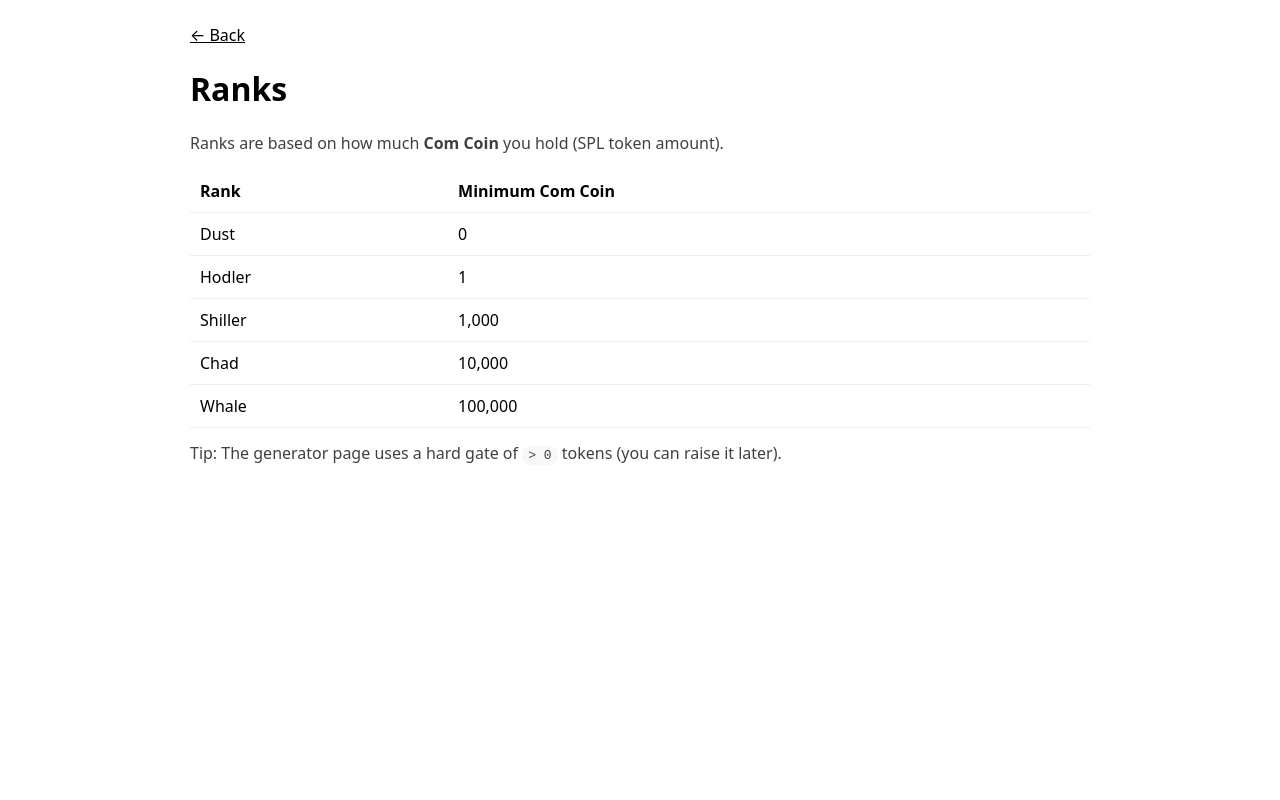
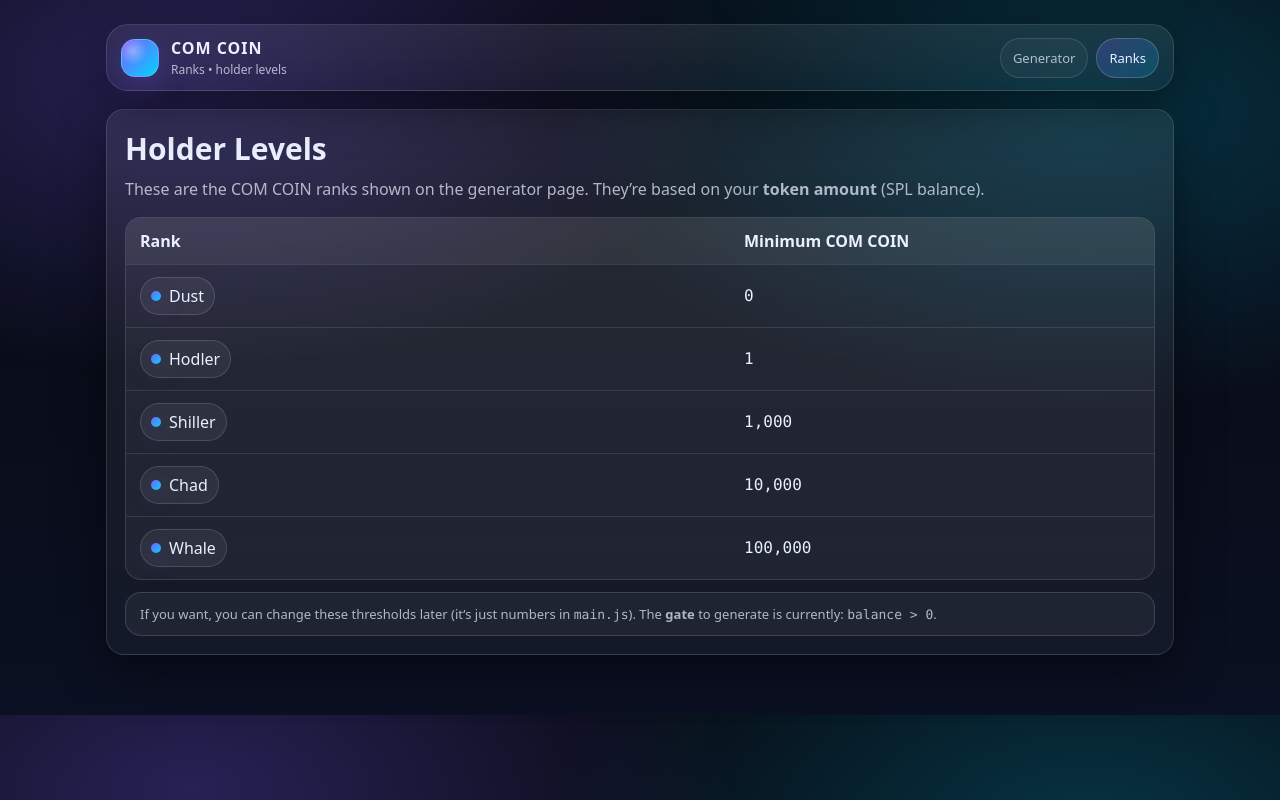
Before and after one commit to edlakin04/slotstest, a website: page rank.html in a window 1280 px wide. Drawn offline with Linux system fonts and the light colour scheme.

Commit message:
Update rank.html

```diff
--- a/rank.html
+++ b/rank.html
@@ -3,36 +3,183 @@
 <head>
   <meta charset="utf-8" />
   <meta name="viewport" content="width=device-width, initial-scale=1" />
-  <title>Com Coin — Ranks</title>
+  <title>COM COIN — Ranks</title>
+  <meta name="description" content="COM COIN ranks and holder levels." />
   <style>
-    body { font-family: system-ui, -apple-system, Segoe UI, Roboto, Arial; max-width: 900px; margin: 24px auto; padding: 0 16px; }
-    table { width: 100%; border-collapse: collapse; margin-top: 14px; }
-    th, td { text-align: left; padding: 10px; border-bottom: 1px solid #eee; }
-    .muted { opacity: 0.75; }
-    a { color: inherit; }
-    code { background: #f6f6f6; padding: 2px 6px; border-radius: 8px; }
+    :root{
+      --bg0:#070A12;
+      --bg1:#0B1022;
+      --card: rgba(255,255,255,.06);
+      --border: rgba(255,255,255,.12);
+      --text:#EAF0FF;
+      --muted: rgba(234,240,255,.72);
+      --accent:#7C5CFF;
+      --accent2:#00D4FF;
+      --shadow: 0 14px 50px rgba(0,0,0,.45);
+      --radius: 18px;
+    }
+    *{ box-sizing:border-box; }
+    body{
+      margin:0;
+      font-family: ui-sans-serif, system-ui, -apple-system, Segoe UI, Roboto, Arial;
+      color:var(--text);
+      background:
+        radial-gradient(900px 500px at 15% 10%, rgba(124,92,255,.28), transparent 60%),
+        radial-gradient(900px 500px at 85% 15%, rgba(0,212,255,.20), transparent 60%),
+        linear-gradient(180deg, var(--bg0), var(--bg1));
+    }
+    a{ color:inherit; text-decoration:none; }
+    .wrap{ max-width:1100px; margin:0 auto; padding:24px 16px 60px; }
+    .topbar{
+      display:flex; align-items:center; justify-content:space-between; gap:12px;
+      padding:12px 14px;
+      border:1px solid var(--border);
+      background: linear-gradient(180deg, rgba(255,255,255,.08), rgba(255,255,255,.04));
+      border-radius: 22px;
+      box-shadow: var(--shadow);
+      position: sticky; top: 12px; backdrop-filter: blur(14px);
+      z-index: 50;
+    }
+    .brand{ display:flex; align-items:center; gap:12px; }
+    .logo{
+      width:38px; height:38px; border-radius: 14px;
+      background:
+        radial-gradient(circle at 30% 30%, rgba(255,255,255,.35), transparent 40%),
+        linear-gradient(135deg, var(--accent), var(--accent2));
+      box-shadow: 0 10px 30px rgba(124,92,255,.25);
+      border:1px solid rgba(255,255,255,.18);
+    }
+    .brand h1{ font-size:16px; margin:0; letter-spacing:.06em; }
+    .brand .tag{ font-size:12px; color:var(--muted); margin-top:2px; }
+    .tabs{ display:flex; gap:8px; flex-wrap:wrap; }
+    .tab{
+      padding:10px 12px;
+      border:1px solid var(--border);
+      border-radius: 999px;
+      background: rgba(255,255,255,.04);
+      color: var(--muted);
+      font-size: 13px;
+      transition: .15s ease;
+    }
+    .tab:hover{ background: rgba(255,255,255,.08); color: var(--text); }
+    .tab.primary{
+      background: linear-gradient(135deg, rgba(124,92,255,.25), rgba(0,212,255,.18));
+      color: var(--text);
+      border-color: rgba(255,255,255,.18);
+    }
+    .panel{
+      margin-top: 18px;
+      border:1px solid var(--border);
+      border-radius: var(--radius);
+      background: linear-gradient(180deg, rgba(255,255,255,.08), rgba(255,255,255,.04));
+      box-shadow: var(--shadow);
+      padding: 18px;
+    }
+    h2{ margin: 0 0 8px; font-size: 30px; }
+    p{ margin:0; color:var(--muted); line-height:1.6; }
+    .table{
+      margin-top: 14px;
+      border:1px solid var(--border);
+      border-radius: 16px;
+      overflow:hidden;
+      background: rgba(255,255,255,.05);
+    }
+    .row{
+      display:grid;
+      grid-template-columns: 1.2fr .8fr;
+      gap: 10px;
+      padding: 12px 14px;
+      border-top: 1px solid rgba(255,255,255,.10);
+      align-items:center;
+    }
+    .row:first-child{ border-top:0; }
+    .head{
+      background: rgba(255,255,255,.06);
+      font-weight: 750;
+      color: var(--text);
+    }
+    .badge{
+      display:inline-flex; align-items:center; gap:8px;
+      padding: 7px 10px;
+      border-radius: 999px;
+      border:1px solid rgba(255,255,255,.14);
+      background: rgba(255,255,255,.06);
+      width: fit-content;
+    }
+    .dot{
+      width:10px; height:10px; border-radius: 999px;
+      background: linear-gradient(135deg, var(--accent), var(--accent2));
+      box-shadow: 0 8px 22px rgba(124,92,255,.35);
+    }
+    .mono{ font-family: ui-monospace, SFMono-Regular, Menlo, Monaco, Consolas, "Liberation Mono","Courier New", monospace; }
+    .tip{
+      margin-top: 12px;
+      padding: 12px 14px;
+      border-radius: 16px;
+      border:1px solid rgba(255,255,255,.14);
+      background: rgba(255,255,255,.05);
+      color: var(--muted);
+      font-size: 13px;
+    }
   </style>
 </head>
 <body>
-  <a href="/">← Back</a>
-  <h1>Ranks</h1>
-  <p class="muted">Ranks are based on how much <b>Com Coin</b> you hold (SPL token amount).</p>
+  <div class="wrap">
+    <div class="topbar">
+      <div class="brand">
+        <div class="logo" aria-hidden="true"></div>
+        <div>
+          <h1>COM COIN</h1>
+          <div class="tag">Ranks • holder levels</div>
+        </div>
+      </div>
 
-  <table>
-    <thead>
-      <tr><th>Rank</th><th>Minimum Com Coin</th></tr>
-    </thead>
-    <tbody>
-      <tr><td>Dust</td><td>0</td></tr>
-      <tr><td>Hodler</td><td>1</td></tr>
-      <tr><td>Shiller</td><td>1,000</td></tr>
-      <tr><td>Chad</td><td>10,000</td></tr>
-      <tr><td>Whale</td><td>100,000</td></tr>
-    </tbody>
-  </table>
+      <div class="tabs">
+        <a class="tab" href="/">Generator</a>
+        <a class="tab primary" href="/rank">Ranks</a>
+      </div>
+    </div>
 
-  <p class="muted" style="margin-top:14px;">
-    Tip: The generator page uses a hard gate of <code>&gt; 0</code> tokens (you can raise it later).
-  </p>
+    <div class="panel">
+      <h2>Holder Levels</h2>
+      <p>
+        These are the COM COIN ranks shown on the generator page.
+        They’re based on your <b>token amount</b> (SPL balance).
+      </p>
+
+      <div class="table" role="table" aria-label="COM COIN ranks">
+        <div class="row head" role="row">
+          <div role="columnheader">Rank</div>
+          <div role="columnheader">Minimum COM COIN</div>
+        </div>
+
+        <div class="row" role="row">
+          <div role="cell"><span class="badge"><span class="dot"></span>Dust</span></div>
+          <div role="cell" class="mono">0</div>
+        </div>
+        <div class="row" role="row">
+          <div role="cell"><span class="badge"><span class="dot"></span>Hodler</span></div>
+          <div role="cell" class="mono">1</div>
+        </div>
+        <div class="row" role="row">
+          <div role="cell"><span class="badge"><span class="dot"></span>Shiller</span></div>
+          <div role="cell" class="mono">1,000</div>
+        </div>
+        <div class="row" role="row">
+          <div role="cell"><span class="badge"><span class="dot"></span>Chad</span></div>
+          <div role="cell" class="mono">10,000</div>
+        </div>
+        <div class="row" role="row">
+          <div role="cell"><span class="badge"><span class="dot"></span>Whale</span></div>
+          <div role="cell" class="mono">100,000</div>
+        </div>
+      </div>
+
+      <div class="tip">
+        If you want, you can change these thresholds later (it’s just numbers in <span class="mono">main.js</span>).
+        The <b>gate</b> to generate is currently: <span class="mono">balance &gt; 0</span>.
+      </div>
+    </div>
+  </div>
 </body>
 </html>
```
